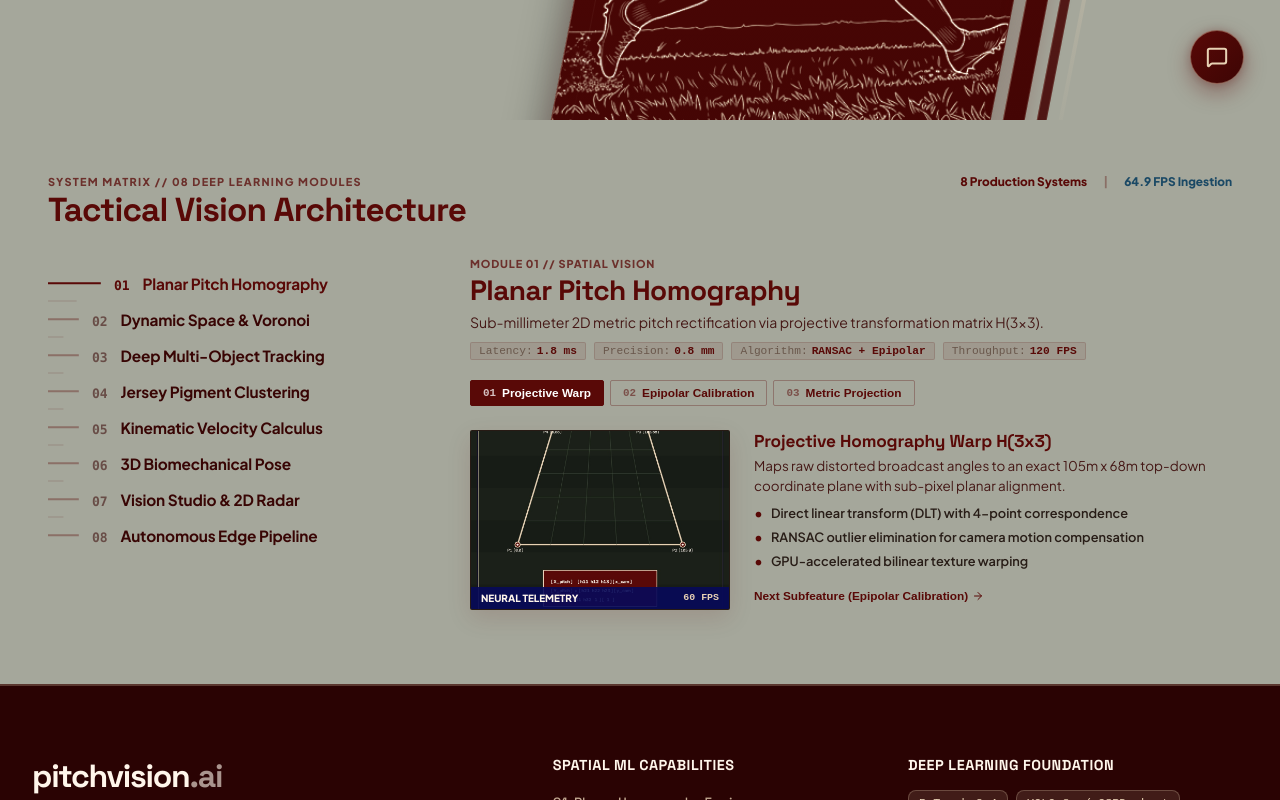
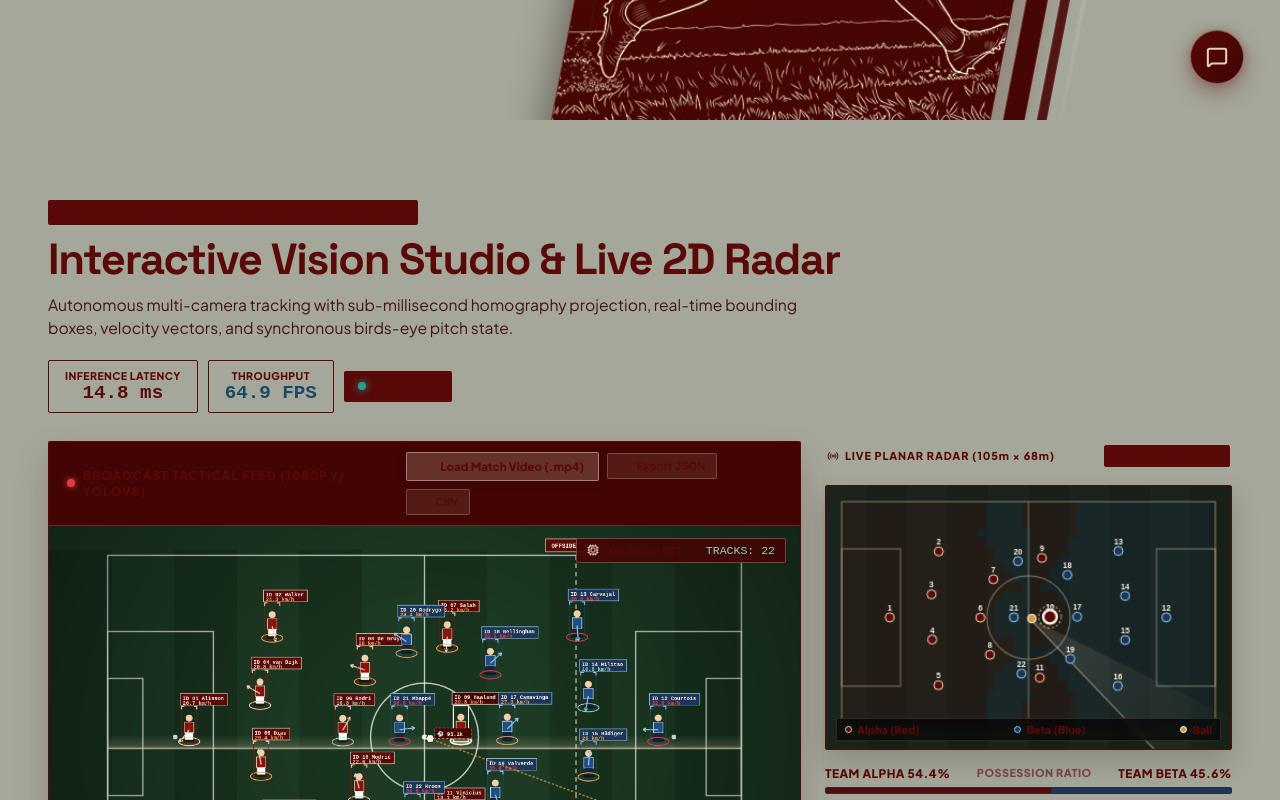
Before and after one commit to SachinYadav2446/Pitch-Lab, a React (Vite) app in the folder frontend/: page / in a window 1280 px wide. Shown: the part 680-1480 px from the top of the page. Built offline with nearby package versions, Linux system fonts and the light colour scheme.

Commit message:
feat(studio): restore Interactive Vision Studio with video uploader and telemetry JSON/CSV data export

```diff
--- a/frontend/src/App.jsx
+++ b/frontend/src/App.jsx
@@ -1,6 +1,7 @@
 import React, { useState } from 'react';
 import Navbar from './components/Navbar';
 import Hero from './components/Hero';
+import VisionStudio from './components/VisionStudio';
 import FeatureExplorer from './components/FeatureExplorer';
 import Footer from './components/Footer';
 import FloatingChatbotButton from './components/FloatingChatbotButton';
@@ -11,6 +12,15 @@ export default function App() {
   const [selectedFeatureIndex, setSelectedFeatureIndex] = useState(0);
 
   const handleNavSelectFeature = (index) => {
+    if (index === 6) {
+      // Direct jump to Live Vision Studio & Video Upload
+      const studioEl = document.querySelector('#vision-studio');
+      if (studioEl) {
+        studioEl.scrollIntoView({ behavior: 'smooth' });
+        return;
+      }
+    }
+
     setSelectedFeatureIndex(index);
     const el = document.querySelector('#features-explorer');
     if (el) {
@@ -19,10 +29,15 @@ export default function App() {
   };
 
   const handleLaunchStudio = () => {
-    setSelectedFeatureIndex(6); // Vision Studio & 2D Radar
-    const el = document.querySelector('#features-explorer');
-    if (el) {
-      el.scrollIntoView({ behavior: 'smooth' });
+    const studioEl = document.querySelector('#vision-studio');
+    if (studioEl) {
+      studioEl.scrollIntoView({ behavior: 'smooth' });
+    } else {
+      setSelectedFeatureIndex(6);
+      const el = document.querySelector('#features-explorer');
+      if (el) {
+        el.scrollIntoView({ behavior: 'smooth' });
+      }
     }
   };
 
@@ -42,7 +57,10 @@ export default function App() {
         {/* Section 1: Hero Section */}
         <Hero onLaunchStudio={handleLaunchStudio} />
 
-        {/* Section 2: Interactive Feature & Subfeature Matrix with LineSidebar */}
+        {/* Section 2: Interactive Vision Studio & Video Upload Workbench */}
+        <VisionStudio />
+
+        {/* Section 3: Interactive Feature & Subfeature Matrix with LineSidebar */}
         <FeatureExplorer
           externalFeatureIndex={selectedFeatureIndex}
           onFeatureChange={setSelectedFeatureIndex}
--- a/frontend/src/components/FeatureExplorer.jsx
+++ b/frontend/src/components/FeatureExplorer.jsx
@@ -750,8 +750,35 @@ export default function FeatureExplorer({ externalFeatureIndex, onFeatureChange
                   paddingTop: '8px',
                   display: 'flex',
                   alignItems: 'center',
-                  gap: '12px'
+                  gap: '14px',
+                  flexWrap: 'wrap'
                 }}>
+                  {currentFeature.id === 'visionstudio' && (
+                    <button
+                      onClick={() => {
+                        const studioEl = document.querySelector('#vision-studio');
+                        if (studioEl) studioEl.scrollIntoView({ behavior: 'smooth' });
+                      }}
+                      style={{
+                        backgroundColor: 'var(--burgundy-deep)',
+                        color: 'var(--cream-beige)',
+                        border: 'none',
+                        borderRadius: '2px',
+                        padding: '6px 14px',
+                        fontSize: '0.74rem',
+                        fontWeight: 800,
+                        cursor: 'pointer',
+                        display: 'inline-flex',
+                        alignItems: 'center',
+                        gap: '6px',
+                        boxShadow: '0 4px 12px rgba(89, 9, 7, 0.25)'
+                      }}
+                    >
+                      <span>Open Live Studio & Video Uploader</span>
+                      <ArrowRight size={12} color="var(--cream-beige)" />
+                    </button>
+                  )}
+
                   {activeSubfeatureIndex < currentFeature.subfeatures.length - 1 ? (
                     <button
                       onClick={() => setActiveSubfeatureIndex(prev => prev + 1)}
--- a/frontend/src/components/VisionStudio.jsx
+++ b/frontend/src/components/VisionStudio.jsx
@@ -1,7 +1,8 @@
 import React, { useState, useEffect, useRef, useCallback } from 'react';
 import {
   Play, Pause, RotateCcw, Upload, Eye, Layers, FastForward,
-  Maximize2, Activity, Compass, ShieldAlert, Cpu, Sparkles, Crosshair, Radio
+  Maximize2, Activity, Compass, ShieldAlert, Cpu, Sparkles, Crosshair, Radio,
+  Download, FileSpreadsheet
 } from 'lucide-react';
 
 export default function VisionStudio() {
@@ -66,6 +67,52 @@ export default function VisionStudio() {
         videoRef.current.play().catch(() => {});
       }
     }
+  };
+
+  // Export Telemetry as JSON
+  const handleExportJson = () => {
+    if (!telemetryFrames || telemetryFrames.length === 0) return;
+    const dataStr = "data:text/json;charset=utf-8," + encodeURIComponent(JSON.stringify(telemetryFrames, null, 2));
+    const dlAnchor = document.createElement('a');
+    dlAnchor.setAttribute("href", dataStr);
+    dlAnchor.setAttribute("download", `pitchvision_telemetry_${Date.now()}.json`);
+    document.body.appendChild(dlAnchor);
+    dlAnchor.click();
+    dlAnchor.remove();
+  };
+
+  // Export Telemetry as CSV
+  const handleExportCsv = () => {
+    if (!telemetryFrames || telemetryFrames.length === 0) return;
+    const headers = ["time_sec", "frame_idx", "player_id", "team", "pitch_x_m", "pitch_y_m", "speed_kmh", "ball_pitch_x_m", "ball_pitch_y_m"];
+    const rows = [];
+    telemetryFrames.forEach((frame, fIdx) => {
+      const t = frame.time || (fIdx / 30);
+      const bx = frame.ball?.pitch_x ?? '';
+      const by = frame.ball?.pitch_y ?? '';
+      if (frame.players && frame.players.length > 0) {
+        frame.players.forEach(p => {
+          rows.push([
+            t.toFixed(2),
+            fIdx,
+            p.id,
+            p.team,
+            p.pitch_x.toFixed(2),
+            p.pitch_y.toFixed(2),
+            p.speed_kmh.toFixed(1),
+            bx !== '' ? bx.toFixed(2) : '',
+            by !== '' ? by.toFixed(2) : ''
+          ].join(","));
+        });
+      }
+    });
+    const csvContent = "data:text/csv;charset=utf-8," + encodeURIComponent([headers.join(","), ...rows].join("\n"));
+    const dlAnchor = document.createElement('a');
+    dlAnchor.setAttribute("href", csvContent);
+    dlAnchor.setAttribute("download", `pitchvision_metrics_${Date.now()}.csv`);
+    document.body.appendChild(dlAnchor);
+    dlAnchor.click();
+    dlAnchor.remove();
   };
 
   // Play / Pause toggle
@@ -792,23 +839,36 @@ export default function VisionStudio() {
                 </span>
               </div>
 
-              {/* Upload Match Video Button (Sharp 2px radius) */}
+              {/* Video Actions: Upload + Telemetry Exports */}
+              <div style={{ display: 'flex', alignItems: 'center', gap: '8px', flexWrap: 'wrap' }}>
+                {/* Upload Match Video Button */}
                 <label style={{
                   cursor: 'pointer',
                   display: 'inline-flex',
                   alignItems: 'center',
                   gap: '6px',
-                backgroundColor: 'rgba(232, 210, 181, 0.15)',
+                  backgroundColor: 'rgba(232, 210, 181, 0.22)',
                   color: 'var(--cream-bg)',
-                padding: '5px 12px',
+                  padding: '6px 14px',
                   borderRadius: '2px',
                   fontSize: '0.72rem',
                   fontWeight: 800,
-                border: '1px solid rgba(232, 210, 181, 0.35)',
-                transition: 'all 0.15s'
-              }}>
-                <Upload size={12} color="var(--cream-light)" />
-                <span>Load Match Video</span>
+                  border: '1.5px solid rgba(232, 210, 181, 0.5)',
+                  boxShadow: '0 2px 8px rgba(0, 0, 0, 0.25)',
+                  transition: 'all 0.15s ease'
+                }}
+                title="Upload match footage (.mp4, .mov, .webm) to run tracking overlays"
+                onMouseEnter={(e) => {
+                  e.currentTarget.style.backgroundColor = 'rgba(232, 210, 181, 0.35)';
+                  e.currentTarget.style.borderColor = '#FFF6EB';
+                }}
+                onMouseLeave={(e) => {
+                  e.currentTarget.style.backgroundColor = 'rgba(232, 210, 181, 0.22)';
+                  e.currentTarget.style.borderColor = 'rgba(232, 210, 181, 0.5)';
+                }}
+                >
+                  <Upload size={13} color="var(--cream-light)" strokeWidth={2.4} />
+                  <span>Load Match Video (.mp4)</span>
                   <input
                     type="file"
                     accept="video/mp4,video/webm,video/quicktime"
@@ -816,6 +876,69 @@ export default function VisionStudio() {
                     style={{ display: 'none' }}
                   />
                 </label>
+
+                {/* Export Telemetry JSON */}
+                <button
+                  onClick={handleExportJson}
+                  style={{
+                    cursor: 'pointer',
+                    display: 'inline-flex',
+                    alignItems: 'center',
+                    gap: '5px',
+                    backgroundColor: 'rgba(232, 210, 181, 0.10)',
+                    color: 'var(--cream-bg)',
+                    padding: '6px 11px',
+                    borderRadius: '2px',
+                    fontSize: '0.70rem',
+                    fontWeight: 700,
+                    border: '1px solid rgba(232, 210, 181, 0.25)',
+                    transition: 'all 0.15s ease'
+                  }}
+                  title="Download raw frame-by-frame JSON telemetry"
+                  onMouseEnter={(e) => {
+                    e.currentTarget.style.backgroundColor = 'rgba(232, 210, 181, 0.20)';
+                    e.currentTarget.style.borderColor = 'rgba(232, 210, 181, 0.45)';
+                  }}
+                  onMouseLeave={(e) => {
+                    e.currentTarget.style.backgroundColor = 'rgba(232, 210, 181, 0.10)';
+                    e.currentTarget.style.borderColor = 'rgba(232, 210, 181, 0.25)';
+                  }}
+                >
+                  <Download size={12} color="var(--cream-light)" />
+                  <span>Export JSON</span>
+                </button>
+
+                {/* Export Telemetry CSV */}
+                <button
+                  onClick={handleExportCsv}
+                  style={{
+                    cursor: 'pointer',
+                    display: 'inline-flex',
+                    alignItems: 'center',
+                    gap: '5px',
+                    backgroundColor: 'rgba(232, 210, 181, 0.10)',
+                    color: 'var(--cream-bg)',
+                    padding: '6px 11px',
+                    borderRadius: '2px',
+                    fontSize: '0.70rem',
+                    fontWeight: 700,
+                    border: '1px solid rgba(232, 210, 181, 0.25)',
+                    transition: 'all 0.15s ease'
+                  }}
+                  title="Download tabular CSV with speeds and pitch coordinates"
+                  onMouseEnter={(e) => {
+                    e.currentTarget.style.backgroundColor = 'rgba(232, 210, 181, 0.20)';
+                    e.currentTarget.style.borderColor = 'rgba(232, 210, 181, 0.45)';
+                  }}
+                  onMouseLeave={(e) => {
+                    e.currentTarget.style.backgroundColor = 'rgba(232, 210, 181, 0.10)';
+                    e.currentTarget.style.borderColor = 'rgba(232, 210, 181, 0.25)';
+                  }}
+                >
+                  <FileSpreadsheet size={12} color="var(--cream-light)" />
+                  <span>CSV</span>
+                </button>
+              </div>
             </div>
 
             {/* Video + Telemetry Canvas Container */}
```
Lines whose indentation alone changed are shown as unchanged.
